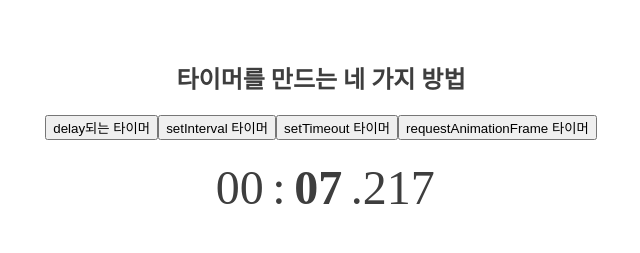
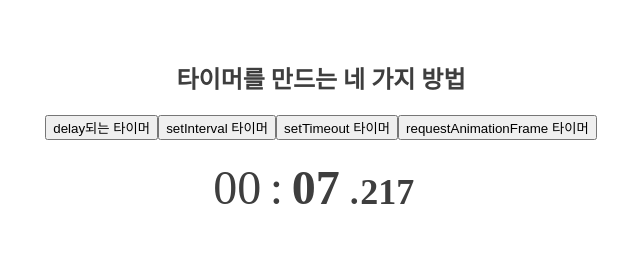
Before and after one commit to gyur1kim/timer, a React (Vite) app: page / in a window 1280 px wide. Both pictures are taken after a click on the button "requestAnimationFrame 타이머". Shown: the top 253 px of the page, without its empty margins (319-959 px from the left). Built offline with nearby package versions, Linux system fonts and the light colour scheme; a web font is replaced by a local one.

Commit message:
style(css): 타이머 css 수정
- ms 추가
- timer-wrapper의 align-items값을 baseline으로 변경

```diff
--- a/src/css/Timer.css
+++ b/src/css/Timer.css
@@ -1,7 +1,7 @@
 .timer-wrapper {
   display: flex;
   justify-content: center;
-  align-items: center;
+  align-items: baseline;
 
   margin-top: 20px;
   margin-bottom: 40px;
@@ -17,6 +17,13 @@
 .second {
   min-width: 65px;
   font-weight: 700;
+}
+
+.milli {
+  min-width: 77px;
+  font-size: 36px;
+  font-weight: 700;
+  text-align: left;
 }
 
 .button-wrapper > button {
```
